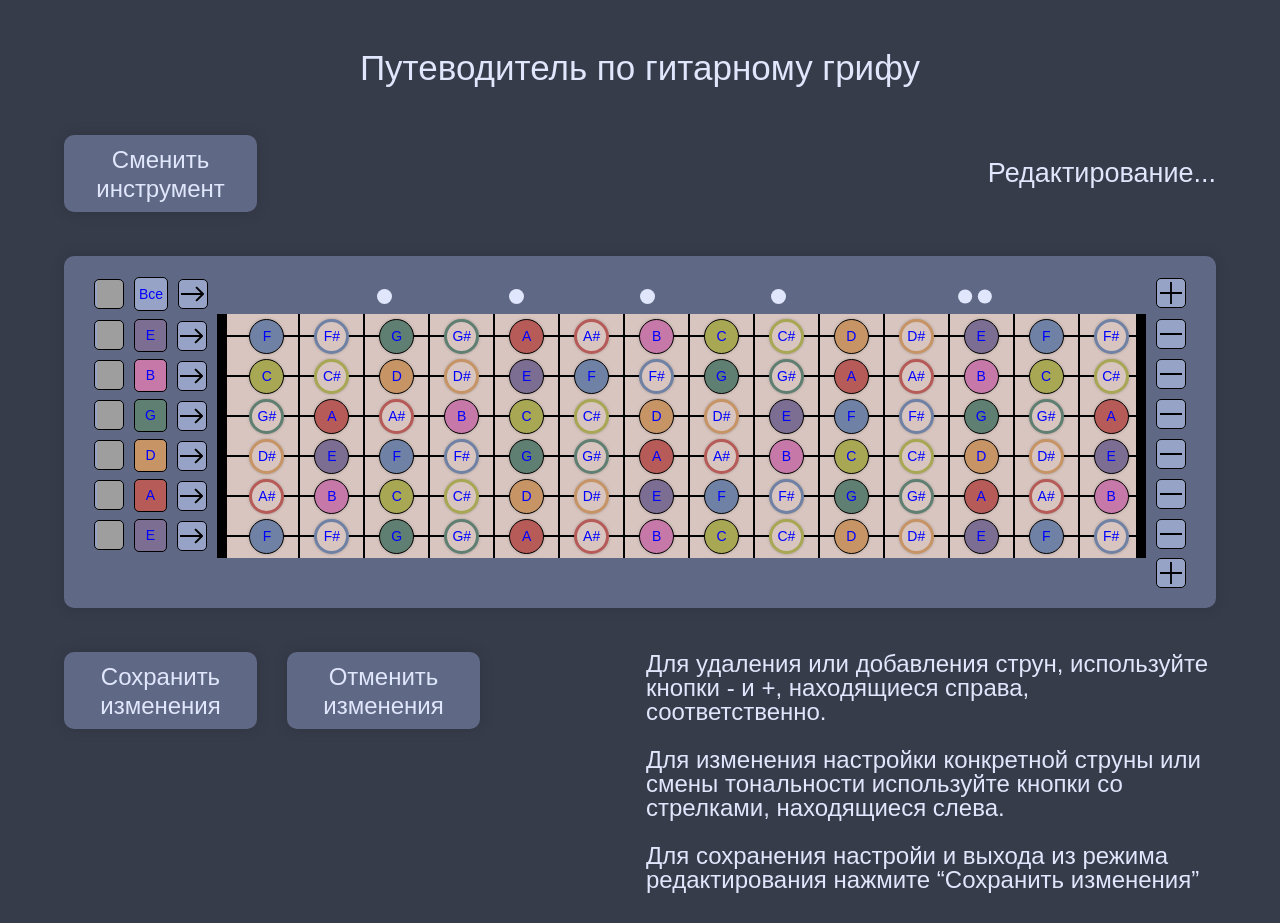
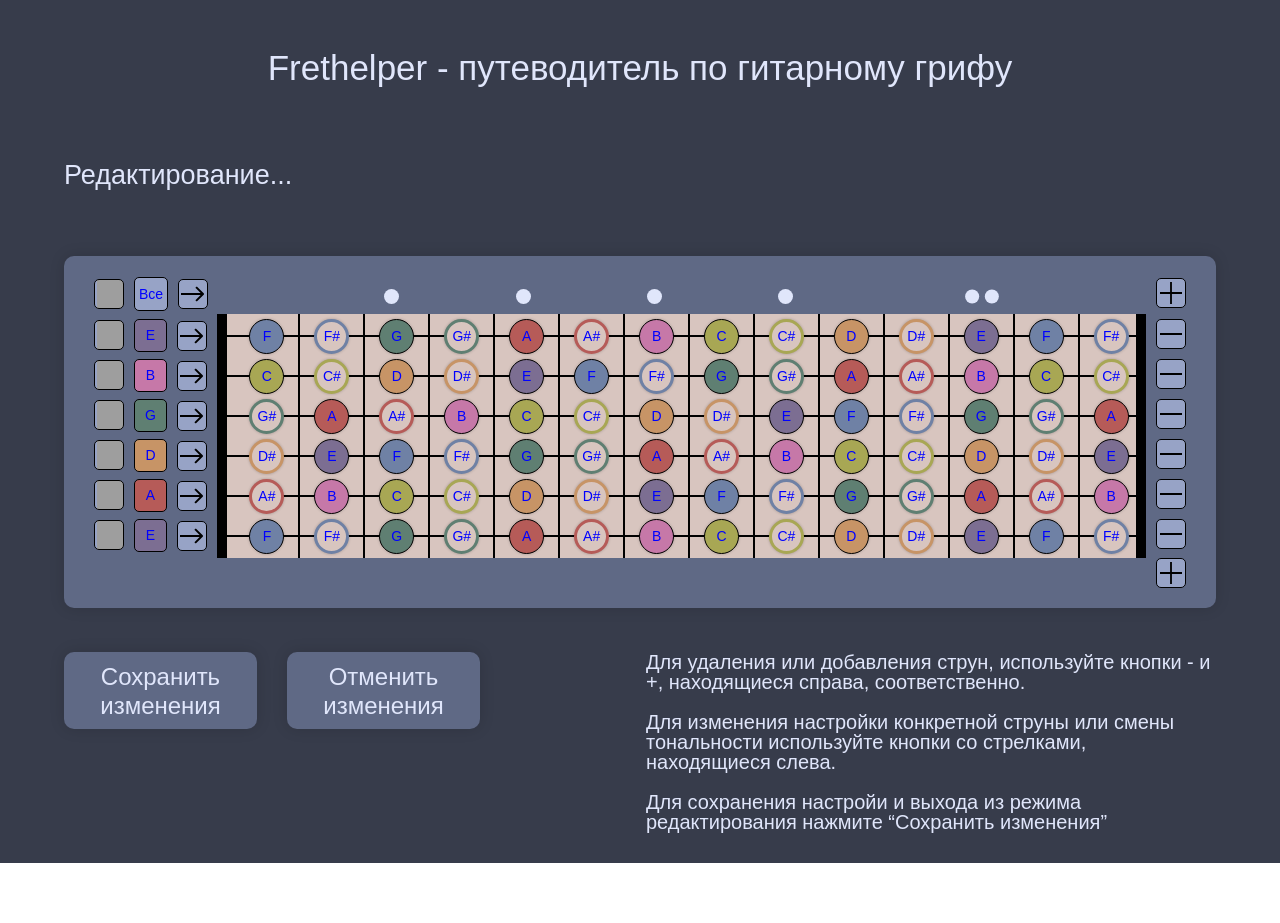
Before and after one commit to IronLungWizard/frethelper, a React app: page /edit in a window 1280 px wide. After the commit the page ends 863 px from the top, so only its background shows below. Built offline with nearby package versions, Linux system fonts and the light colour scheme; grey boxes are pictures that could not be loaded.

Commit message:
final fixes

```diff
--- a/src/App.tsx
+++ b/src/App.tsx
@@ -67,8 +67,8 @@
     },
     {
       path: "edit",
-      element:  <EditPage instrumentLineDeleteCallback={instrumentLineDeleteCallback} instrumentLine={instrumentLine} tuningCallback={tuningCallback}
-      tuning={tuning}  setModalPresetVisible={setModalPresetVisible}></EditPage>
+      element:  <EditPage instrumentLineDeleteCallback={instrumentLineDeleteCallback} tuningCallback={tuningCallback}
+      tuning={tuning}></EditPage>
     },
 
   ]);
--- a/src/components/EditPage/EditPage.scss
+++ b/src/components/EditPage/EditPage.scss
@@ -17,7 +17,9 @@
     .redactingHeader{
         font-size: 27px;
         color: #E0E6FB;
-        margin-left: auto;
+        margin-right: auto;
+        margin-top: 27px;
+        margin-bottom: 67px;
     }
     .editPageUnder{
         display: flex;
@@ -26,7 +28,7 @@
         margin-top: 44px;
         .editPageInstruction{
             white-space: pre-line;
-            font-size: 24px;
+            font-size: 20px;
             color: #E0E6FB;
             width: 570px;
         }
@@ -59,31 +61,6 @@
         }
     }
 
-    .presetSection {
-        display: flex;
-        align-items: center;
-        margin-bottom: 44px;
-
-        .presetHeader {
-            font-size: 24px;
-            line-height: 29px;
-            color: #E0E6FB;
-            margin-left: 30px;
-        }
-
-        .modalButton {
-            width: 193px;
-            height: 77px;
-            left: 0px;
-            background: #5F6985;
-            border-radius: 10px;
-            box-shadow: 0px 0px 15px rgba(0, 0, 0, 0.14);
-            font-size: 24px;
-            line-height: 29px;
-            color: #E0E6FB;
-
-        }
-    }
 }
 }
 
--- a/src/components/EditPage/EditPage.tsx
+++ b/src/components/EditPage/EditPage.tsx
@@ -6,8 +6,8 @@
 import MobileNavbar from "../MobileNavbar/MobileNavbar"
 import BottomPanel from "../BottomPanel/BottomPanel"
 const EditPage = (
-  { tuning, tuningCallback, setModalPresetVisible, instrumentLine, instrumentLineDeleteCallback}:
-  { tuning: number[], tuningCallback: Function, setModalPresetVisible: Function, instrumentLine: string,
+  { tuning, tuningCallback, instrumentLineDeleteCallback}:
+  { tuning: number[], tuningCallback: Function,
     instrumentLineDeleteCallback: Function}
   ) => {
   const [editedTuning, setEditedTuning] = useState(tuning)
@@ -30,12 +30,9 @@
   }, [tuning]);
   return (
     <>
-    <MobileNavbar infoText={infoText} setModalPresetVisible={setModalPresetVisible}></MobileNavbar>
     <div className="editPageWrapper">
-      <h1 className="pageHeader">Путеводитель по гитарному грифу</h1>
+      <h1 className="pageHeader">Frethelper - путеводитель по гитарному грифу</h1>
       <div className="presetSection">
-        <button className="modalButton" onClick={() => {setModalPresetVisible(true)}}>Сменить инструмент</button>
-        <h2 className="presetHeader">{instrumentLine}</h2>
         <h2 className="redactingHeader">Редактирование...</h2>
       </div>
        <FretboardEditor editedTuningCallback={editedTuningCallback} editedTuning={editedTuning} stringCount={stringCount}></FretboardEditor>
--- a/src/components/Fretboard/Fretboard.scss
+++ b/src/components/Fretboard/Fretboard.scss
@@ -34,9 +34,9 @@
                 flex-direction: row;
                 margin-bottom: 10px;
                 height: fit-content;
-                min-width: 800px;
+                min-width: 820px;
                 width: 100%;
-                margin-left: 6px;
+                margin-left: 20px;
                 padding-right: 10px;
 
                 .fretCountCell {
--- a/src/components/Fretboard/Fretboard.tsx
+++ b/src/components/Fretboard/Fretboard.tsx
@@ -36,7 +36,7 @@
             <div className="stringsBorderTop"></div>
                 {stringsList}
             <div className="stringsBorderBottom"></div>
-        </div>
+       </div>  {/* <String key={1} stringCount = {15} startNote={noteList[1]}></String> */}
     </div>
     )
 }
--- a/src/components/ViewPage/ViewPage.scss
+++ b/src/components/ViewPage/ViewPage.scss
@@ -61,7 +61,7 @@
 
             .viewPageInstruction {
                 white-space: pre-line;
-                font-size: 24px;
+                font-size: 20px;
                 color: #E0E6FB;
                 width: 570px;
                 margin-top: 44px;
--- a/src/components/ViewPage/ViewPage.tsx
+++ b/src/components/ViewPage/ViewPage.tsx
@@ -16,7 +16,7 @@
         <>
             <MobileNavbar infoText={infoText} setModalPresetVisible={setModalPresetVisible}></MobileNavbar>
             <div className="viewPageWrapper">
-                <h1 className="pageHeader">Путеводитель по гитарному грифу</h1>
+                <h1 className="pageHeader">Frethelper - путеводитель по гитарному грифу</h1>
                 <div className="presetSection">
                     <button className="modalButton" onClick={() => { setModalPresetVisible(true)}}>Сменить инструмент</button>
                     <h2 className="presetHeader">{instrumentLine}</h2>
```
